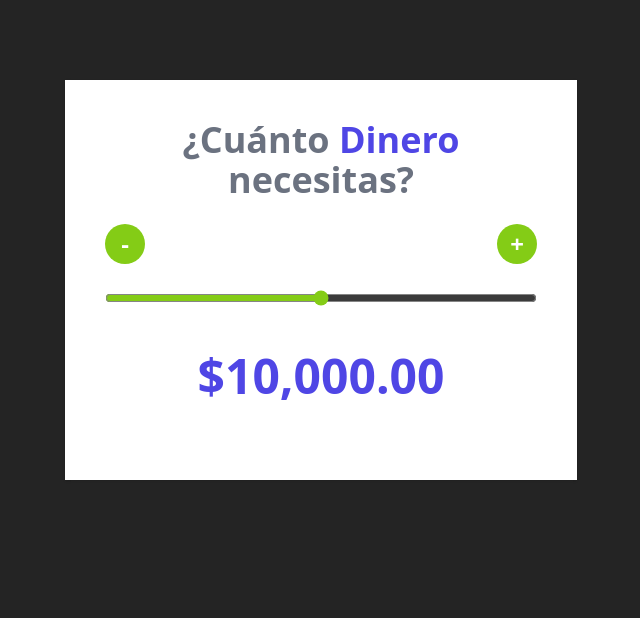
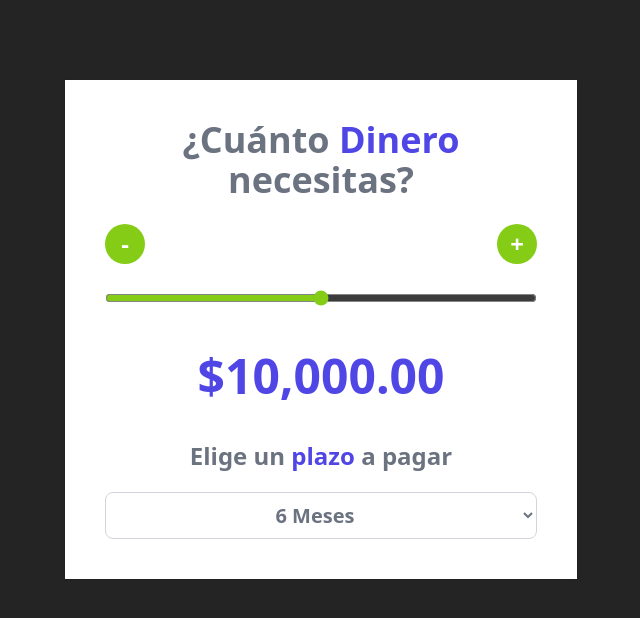
Before and after one commit to dgutierrez21/JavaScript-Moderno-Guia-Definitiva-Construye-20-Proyectos, a React (Vite) app in the folder Curso+JS+Moderno/Curso JS Moderno/Introduccion-React/cotizador-prestamos-react/: page / in a window 1280 px wide. Shown: the top 618 px of the page, without its empty margins (319-959 px from the left). Built offline with nearby package versions, Linux system fonts and the light colour scheme.

Commit message:
Creando el Select para el Plazo a pagar

```diff
--- a/Curso+JS+Moderno/Curso JS Moderno/Introduccion-React/cotizador-prestamos-react/src/App.jsx
+++ b/Curso+JS+Moderno/Curso JS Moderno/Introduccion-React/cotizador-prestamos-react/src/App.jsx
@@ -69,6 +69,20 @@ function App() {
       <p className="text-center my-10 text-5xl text-indigo-600 font-extrabold">
         {formatearDinero(cantidad)}
       </p>
+
+      <h2 className="text-2xl font-extrabold text-gray-500 text-center">
+        Elige un <span className="text-indigo-600">plazo</span> a pagar
+      </h2>
+
+      <select
+        name=""
+        id=""
+        className="mt-5 w-full p-2 bg-white border  border-gray-300 rounded-lg text-center text-xl font-bold text-gray-500"
+      >
+        <option value="6">6 Meses</option>
+        <option value="12">12 Meses</option>
+        <option value="24">24 Meses</option>
+      </select>
     </div>
   );
 }
```
